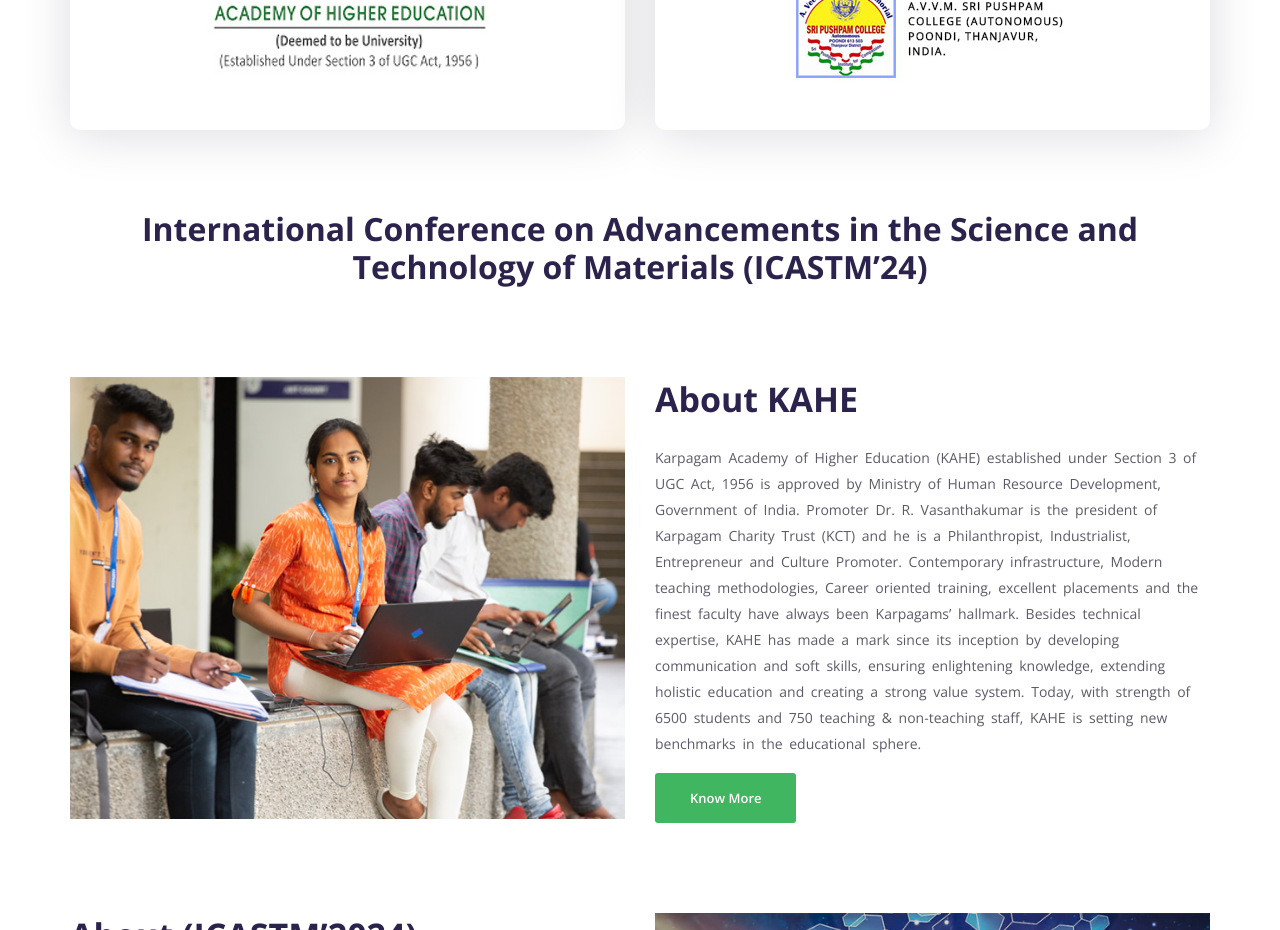
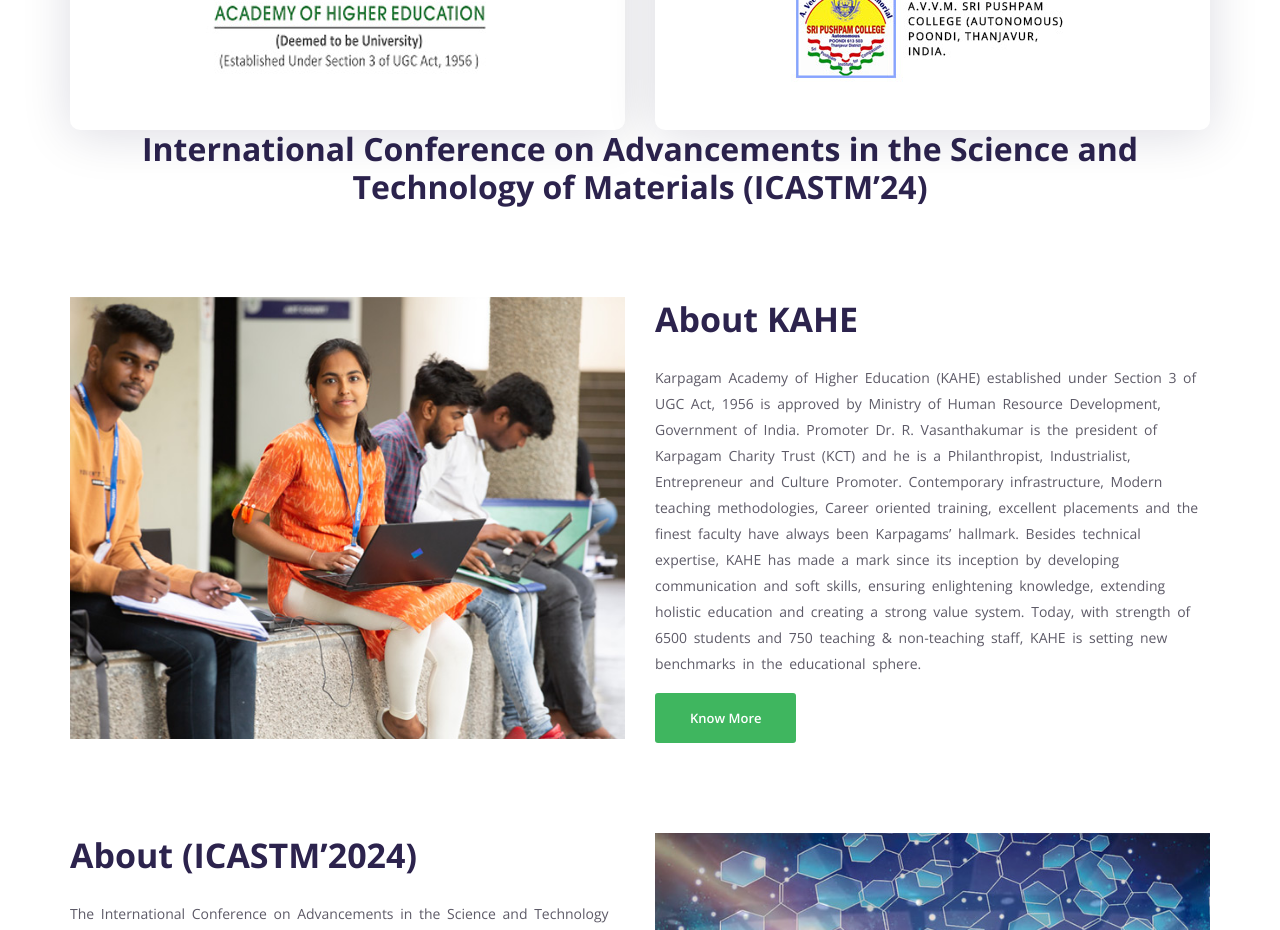
Before and after one commit to Alaguraj1/ICASTM24, a React (Vite) app: page / in a window 1280 px wide. Shown: the part 1080-2010 px from the top of the page. Built offline with nearby package versions, Linux system fonts and the light colour scheme.

Commit message:
Update index.jsx

```diff
--- a/src/Pages/Home/index.jsx
+++ b/src/Pages/Home/index.jsx
@@ -30,7 +30,7 @@ function Home() {
         <HomeThreeHero />
         <FeatureHome3 />
         <div className="container">
-          <h2 className=" text-center" style={{marginTop:"80px"}}>International Conference on Advancements in the Science and Technology of Materials (ICASTM’24)</h2>
+          <h2 className=" text-center topic">International Conference on Advancements in the Science and Technology of Materials (ICASTM’24)</h2>
         </div>
         <PopularCourse />
         <Event />
```
